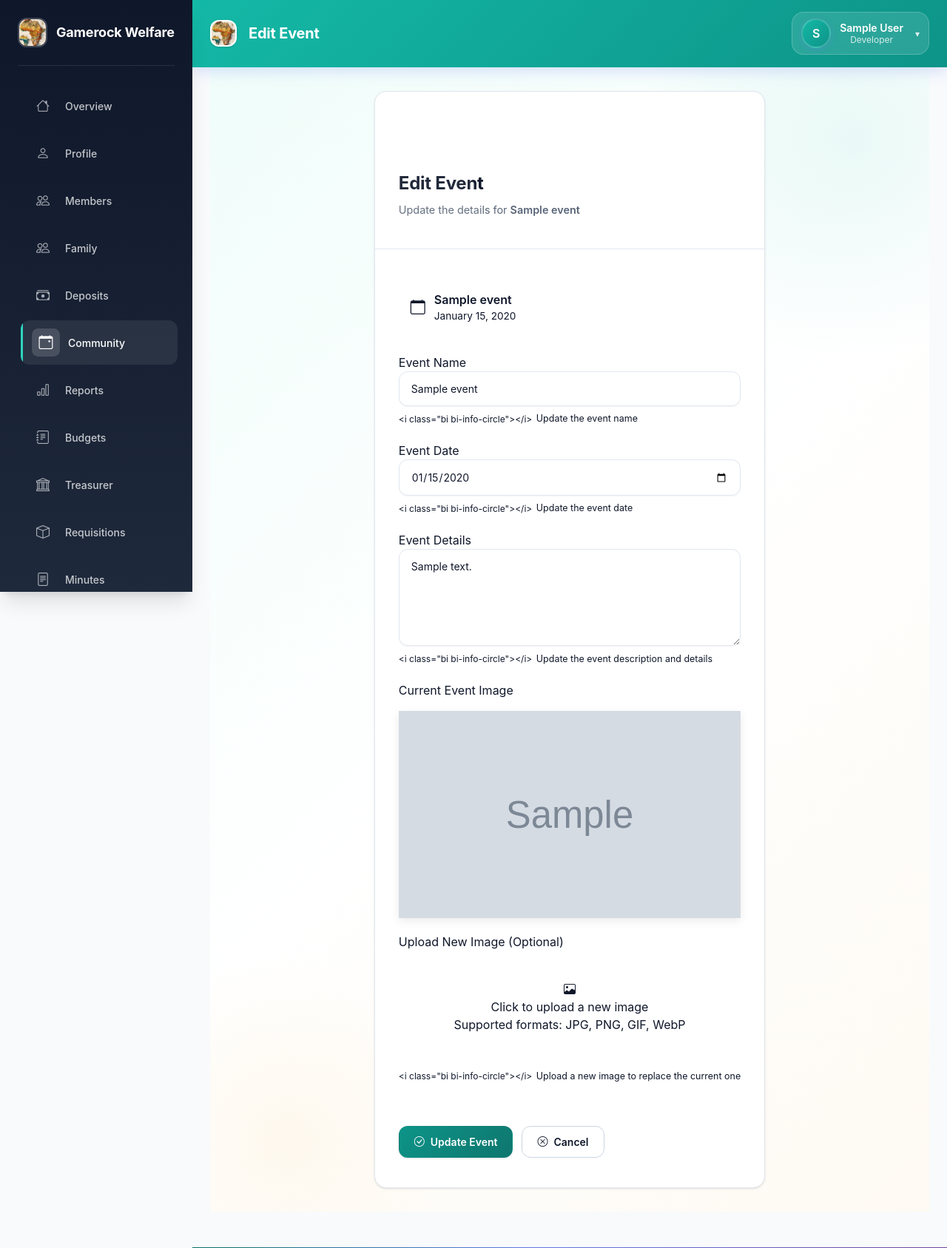
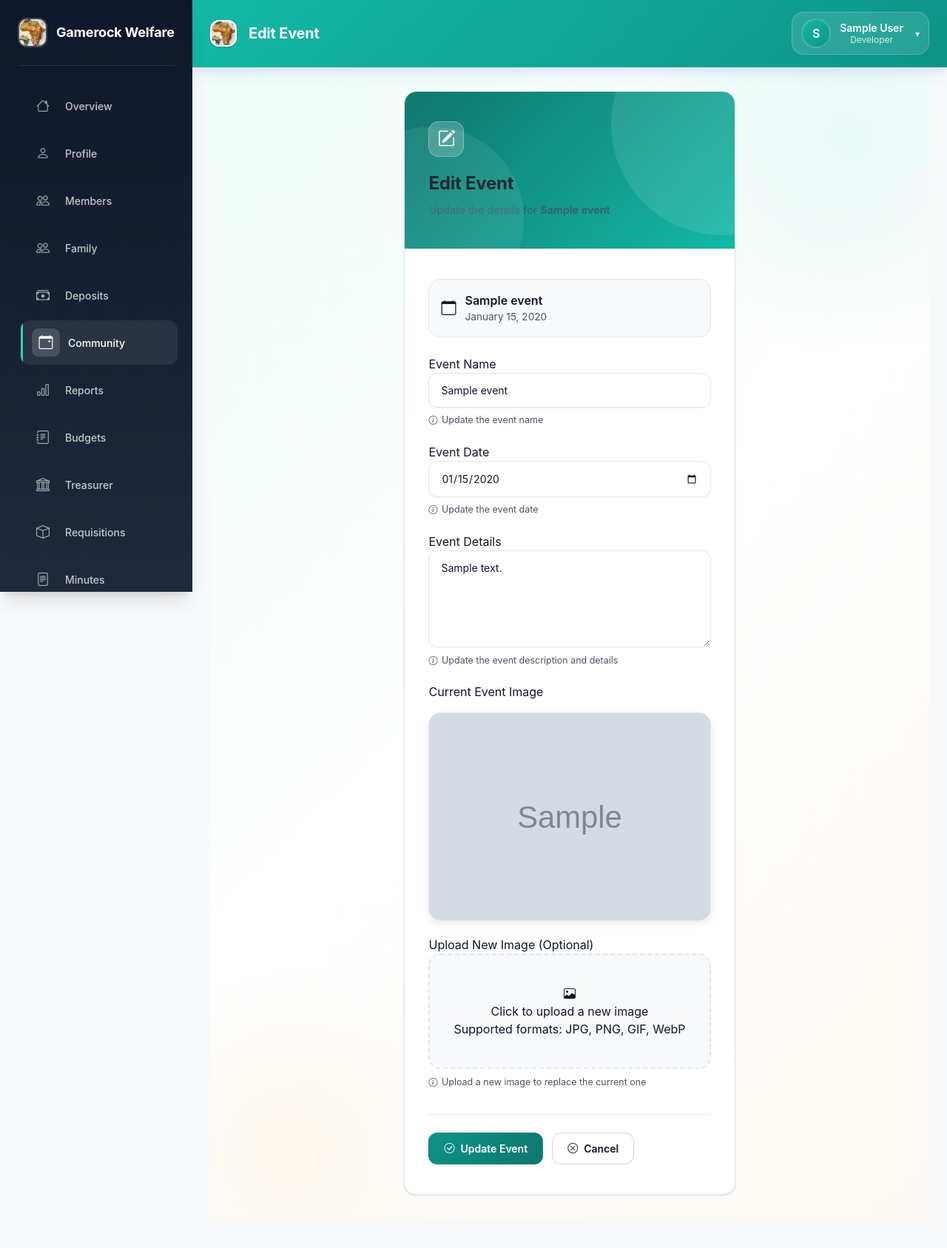
Before and after one commit to Timokama/gamerock, a Flask app: page /community/1/edit_event in a window 1280 px wide; the page is wider, and only the part inside the window is pictured. Shown: the top 1687 px of that part at 74% size. Run offline with Flask 3, Linux system fonts and the light colour scheme; a user stored in the database is signed in; tables that the repository leaves empty hold one stand-in row (values such as "Sample post"); grey boxes marked "Sample" are stand-in pictures; some libraries are stand-ins or nearby versions.

Commit message:
1. **Contribution Module:** Fix the icon display issues in the bottom part of the input fields on both the 'Add Contribution' and 'Edit Contribution' pages. **Community Section:** Correct the icon rendering in the bottom part of the input fields on the 'New Event' and 'Edit Event' pages to ensure they align with the design specifications

```diff
--- a/app/templates/community/edit_event.html
+++ b/app/templates/community/edit_event.html
@@ -45,12 +45,12 @@
   }
 
   .event-card-brand {
-    background: linear-gradient(135deg, var(--primary-color) 0%, var(--primary-light) 100%);
+    background: linear-gradient(135deg, var(--primary-700) 0%, var(--primary-500) 100%);
     color: white;
     padding: 2.5rem 2rem;
     position: relative;
     overflow: hidden;
-    border-radius: var(--radius) var(--radius) 0 0;
+    border-radius: var(--radius-xl) var(--radius-xl) 0 0;
   }
 
   .event-card-brand::before {
@@ -85,16 +85,17 @@
     align-items: center;
     justify-content: center;
     font-size: 1.5rem;
+    color: white;
     margin-bottom: 1.25rem;
     border: 1px solid rgba(255, 255, 255, 0.3);
   }
 
   .upload-zone {
-    border: 2px dashed var(--border-color);
-    border-radius: var(--radius);
+    border: 2px dashed var(--border-light);
+    border-radius: var(--radius-xl);
     padding: 2.5rem 2rem;
     text-align: center;
-    background: var(--bg-color);
+    background: var(--bg-primary);
     transition: all 0.25s ease;
     cursor: pointer;
     position: relative;
@@ -102,7 +103,7 @@
   }
 
   .upload-zone:hover {
-    border-color: var(--primary-light);
+    border-color: var(--primary-500);
     background: rgba(20, 184, 166, 0.04);
     transform: translateY(-1px);
     box-shadow: 0 4px 12px rgba(20, 184, 166, 0.08);
@@ -117,10 +118,10 @@
 
   .image-preview {
     margin-top: 1rem;
-    border-radius: var(--radius);
+    border-radius: var(--radius-xl);
     overflow: hidden;
     box-shadow: 0 4px 12px rgba(0,0,0,0.08);
-    border: 1px solid var(--border-color);
+    border: 1px solid var(--border-light);
     position: relative;
   }
 
@@ -157,15 +158,14 @@
 
   .field-hint {
     font-size: 0.78rem;
-    color: var(--text-muted);
+    color: var(--text-secondary);
     margin-top: 0.4rem;
     display: flex;
     align-items: center;
     gap: 0.35rem;
   }
 
-  .field-hint::before {
-    content: '<i class="bi bi-info-circle"></i>';
+  .field-hint i {
     font-size: 0.75rem;
   }
 
@@ -174,7 +174,7 @@
     gap: 0.75rem;
     margin-top: 2rem;
     padding-top: 1.5rem;
-    border-top: 1px solid var(--border-color);
+    border-top: 1px solid var(--border-light);
     align-items: center;
   }
 
@@ -210,11 +210,11 @@
                     <p style="margin: 0.5rem 0 0; font-size: 0.9rem; opacity: 0.9;">Update the details for <strong>{{ event.name }}</strong></p>
                 </div>
                 <div class="card-body" style="padding: 2.5rem 2rem;">
-                    <div style="background: var(--bg-color); border: 1px solid var(--border-color); border-radius: var(--radius); padding: 1rem; margin-bottom: 1.5rem; display: flex; align-items: center; gap: 0.75rem;">
+                    <div style="background: var(--bg-primary); border: 1px solid var(--border-light); border-radius: var(--radius-xl); padding: 1rem; margin-bottom: 1.5rem; display: flex; align-items: center; gap: 0.75rem;">
                         <span style="font-size: 1.25rem;"><i class="bi bi-calendar"></i></span>
                         <div>
-                            <strong style="color: var(--dark-color);">{{ event.name }}</strong>
-                            <div style="font-size: 0.85rem; color: var(--text-muted);">{{ event.event_date.strftime('%B %d, %Y') if event.event_date else 'N/A' }}</div>
+                            <strong style="color: var(--text-primary);">{{ event.name }}</strong>
+                            <div style="font-size: 0.85rem; color: var(--text-secondary);">{{ event.event_date.strftime('%B %d, %Y') if event.event_date else 'N/A' }}</div>
                         </div>
                     </div>
 
@@ -223,20 +223,20 @@
                             <div class="form-group">
                                 <label for="name">Event Name</label>
                                 <input type="text" class="form-control" id="name" name="name" value="{{ event.name }}" required>
-                                <p class="field-hint">Update the event name</p>
+                                <p class="field-hint"><i class="bi bi-info-circle"></i> Update the event name</p>
                             </div>
 
                             <div class="form-group">
                                 <label for="event_date">Event Date</label>
                                 <input type="date" class="form-control" id="event_date" name="event_date" value="{{ event.event_date }}" required>
-                                <p class="field-hint">Update the event date</p>
+                                <p class="field-hint"><i class="bi bi-info-circle"></i> Update the event date</p>
                             </div>
                         </div>
 
                         <div class="form-group">
                             <label for="details">Event Details</label>
                             <textarea class="form-control" id="details" name="details" rows="5" required>{{ event.details }}</textarea>
-                            <p class="field-hint">Update the event description and details</p>
+                            <p class="field-hint"><i class="bi bi-info-circle"></i> Update the event description and details</p>
                         </div>
 
                         <div class="form-group">
@@ -246,7 +246,7 @@
                                 <img src="{{ url_for('static', filename='images/events/' + event.image) }}" alt="{{ event.name }}">
                             </div>
                             {% else %}
-                            <div style="width: 100%; max-height: 160px; background: linear-gradient(135deg, #f1f5f9 0%, #e2e8f0 100%); border-radius: var(--radius); display: flex; align-items: center; justify-content: center; color: var(--text-muted); font-size: 3.5rem; border: 2px dashed var(--border-color);">
+                            <div style="width: 100%; max-height: 160px; background: linear-gradient(135deg, #f1f5f9 0%, #e2e8f0 100%); border-radius: var(--radius-xl); display: flex; align-items: center; justify-content: center; color: var(--text-secondary); font-size: 3.5rem; border: 2px dashed var(--border-light);">
                                 <i class="bi bi-camera"></i>
                             </div>
                             {% endif %}
@@ -264,7 +264,7 @@
                                 <img id="imagePreview" src="" alt="Image Preview">
                                 <button type="button" class="remove-image" onclick="removeImage()"><i class="bi bi-x"></i></button>
                             </div>
-                            <p class="field-hint mt-2">Upload a new image to replace the current one</p>
+                            <p class="field-hint mt-2"><i class="bi bi-info-circle"></i> Upload a new image to replace the current one</p>
                         </div>
 
                         <div class="form-actions">
```
Also changed, not shown: app/templates/community/add_event.html (+6 -6 lines), app/templates/deposit/amount.html (+5 -5 lines), app/templates/deposit/edit.html (+5 -5 lines).
